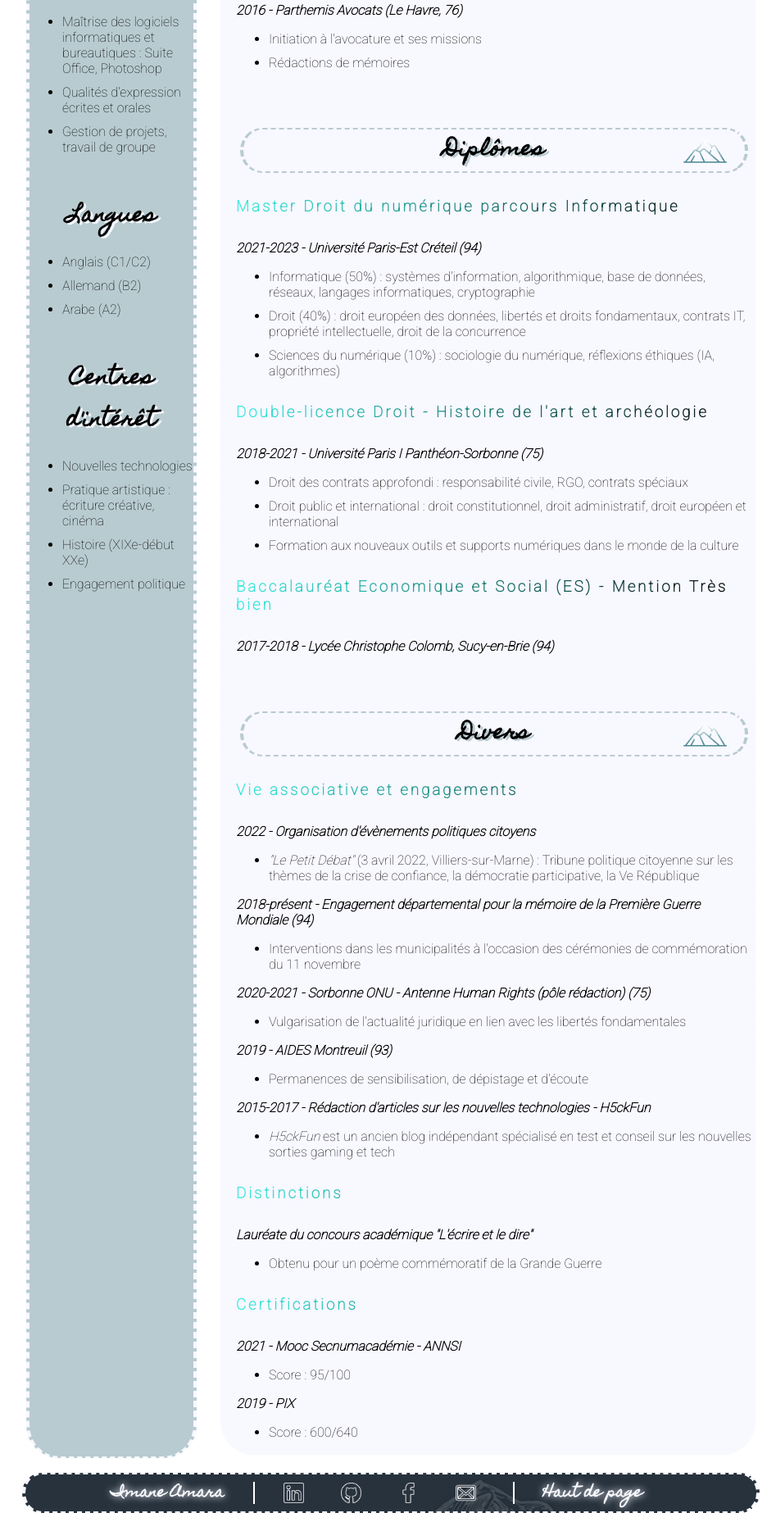
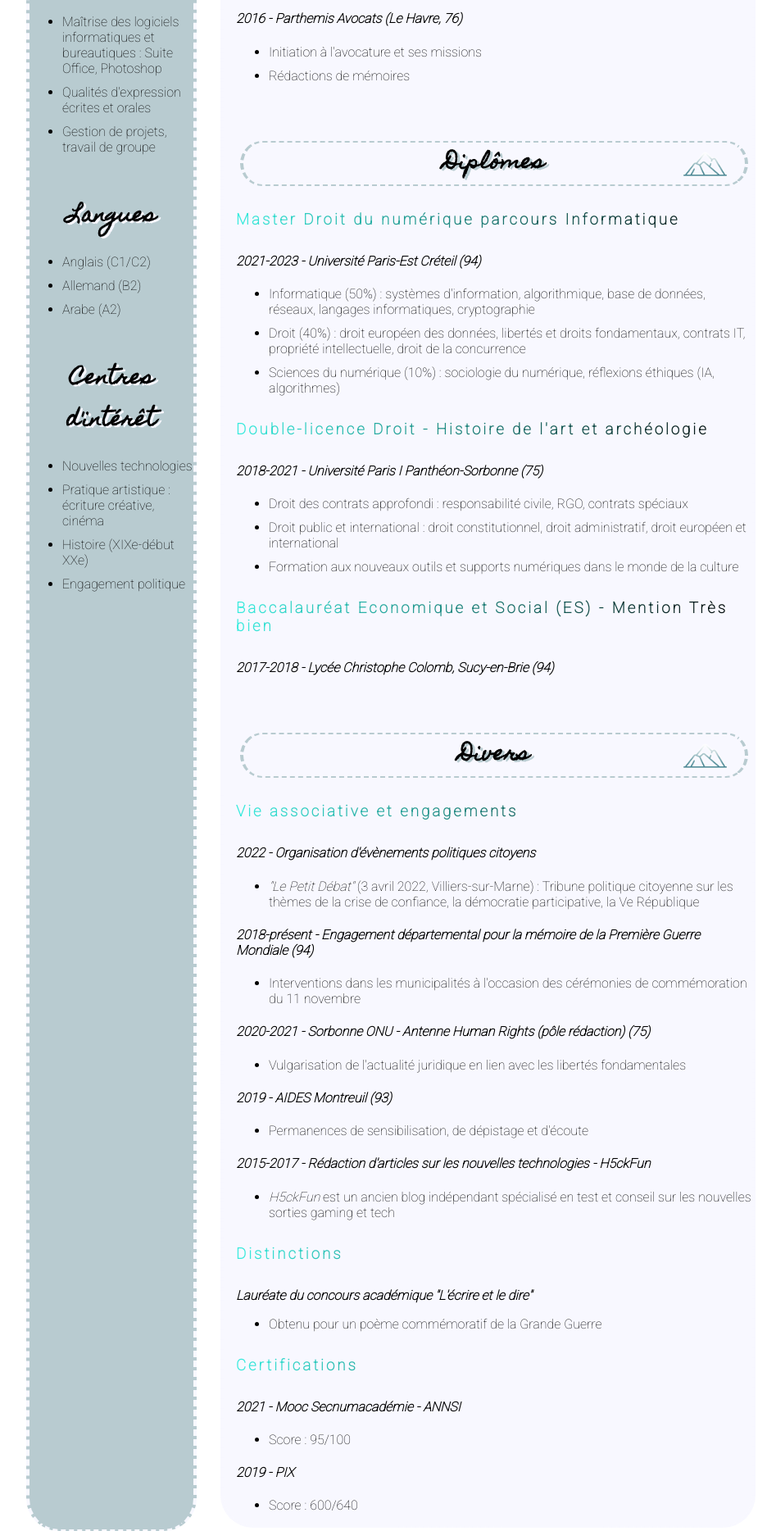
Before and after one commit to imaneamara/imaneamara, a plain HTML site: page cv.html in a window 1280 px wide. Shown: the part 732-2600 px from the top of the page at 82% size, without its empty margins (170-1117 px from the left). Drawn offline with Linux system fonts and the light colour scheme.

Commit message:
corrections w/ validator

```diff
--- a/cv.html
+++ b/cv.html
@@ -91,7 +91,7 @@
             <div id="Experiences"><h2><b>Expériences</b><img class="mountainh2" src="images/icon.png" alt="montagne"></h2>
 
 		  		<h3>Déléguée à la protection des données - Juriste IT</h3>
-			<p><i>2021-2023 - Guerbet Groupe, Villepinte (93)</i>
+				<h4>2021-2023 - Guerbet Groupe, Villepinte (93)</h4>
 			<ul>
 			<li>
 			Gouvernance RGPD globale
@@ -103,10 +103,9 @@
 			Privacy notices, politiques, formations
 		    </li>
 			</ul>
-			</p>
 
 		<h3>Aide-soignante (remplacement de vacances)</h3>
-			<p><b><i>2018-2020 - Hôpital Emile Roux AP-HP (Limeil-Brévannes, 94)</b></i>
+			<h4>2018-2020 - Hôpital Emile Roux AP-HP (Limeil-Brévannes, 94)</h4>
 			<ul>
 			<li>
 			Prérogatives du fonctionnaire hospitalier
@@ -118,10 +117,9 @@
 			Manipulation de bases de données HDS (Actipidos)
 		    </li>
 			</ul>
-			</p>
 
 		<h3>Stagiaire - Droit de la famille</h3>
-            <p><b><i>2016 - Parthemis Avocats (Le Havre, 76)</b></i>
+            <h4>2016 - Parthemis Avocats (Le Havre, 76)</h4>
 			<ul>
 			<li>
 			Initiation à l'avocature et ses missions
@@ -135,7 +133,7 @@
 
 		 <div id="Diplomes"><h2><b>Diplômes</b><img class="mountainh2" src="images/icon.png" alt="montagne"></h2>
 		 <h3>Master Droit du numérique parcours Informatique</h3>
-			<p><b><i>2021-2023 - Université Paris-Est Créteil (94)</b></i>
+			<h4>2021-2023 - Université Paris-Est Créteil (94)</h4>
 			<ul>
 			<li>
 			 Informatique (50%) : systèmes d'information, algorithmique, base de données, réseaux, langages informatiques, cryptographie
@@ -147,9 +145,9 @@
 			 Sciences du numérique (10%) : sociologie du numérique, réflexions éthiques (IA, algorithmes)
 				</li>
 			  </ul>
-			  </p>
+
 		<h3>Double-licence Droit - Histoire de l'art et archéologie</h3>
-			<p><b><i>2018-2021 - Université Paris I Panthéon-Sorbonne (75)</b></i>
+			<h4>2018-2021 - Université Paris I Panthéon-Sorbonne (75)</h4>
 			<ul>
 			<li>
 			Droit des contrats approfondi : responsabilité civile, RGO, contrats spéciaux
@@ -163,47 +161,45 @@
 			  </ul>
 			  </p>
 		<h3>Baccalauréat Economique et Social (ES) - Mention Très bien</h3>
-			<p><b><i>2017-2018 - Lycée Christophe Colomb, Sucy-en-Brie (94)</b></i>
-			  </p>
+			<h4>2017-2018 - Lycée Christophe Colomb, Sucy-en-Brie (94)</h4>
 </div>
 
                   <div id="Divers"><h2><b>Divers</b><img class="mountainh2" src="images/icon.png" alt="montagne"></h2>
 		<h3>Vie associative et engagements</h3>
-			<p><b><i>2022 - Organisation d'évènements politiques citoyens</b></i>
+			<h4>2022 - Organisation d'évènements politiques citoyens</h4>
 			<ul>
 			<li>
 				<i>"Le Petit Débat"</i> (3 avril 2022, Villiers-sur-Marne) : Tribune politique citoyenne sur les thèmes de la crise de confiance, la démocratie participative, la Ve République
 			</li>
 			  </ul>
-			  </p>
-			<p><b><i>2018-présent - Engagement départemental pour la mémoire de la Première Guerre Mondiale (94)</b></i>
+
+			<h4>2018-présent - Engagement départemental pour la mémoire de la Première Guerre Mondiale (94)</h4>
 			<ul>
 			<li>
 			Interventions dans les municipalités à l'occasion des cérémonies de commémoration du 11 novembre
 			</li>
 			  </ul>
-			  </p>
-			<p><b><i>2020-2021 - Sorbonne ONU - Antenne Human Rights (pôle rédaction) (75)</b></i>
+
+			<h4>2020-2021 - Sorbonne ONU - Antenne Human Rights (pôle rédaction) (75)</h4>
 			<ul>
 			<li>
 			Vulgarisation de l'actualité juridique en lien avec les libertés fondamentales
 			</li>
 			  </ul>
-			  </p>
-			<p><b><i>2019 - AIDES Montreuil (93)</b></i>
+
+			<h4>2019 - AIDES Montreuil (93)</h4>
 			<ul>
 			<li>
 			Permanences de sensibilisation, de dépistage et d'écoute
 			</li>
 			  </ul>
-			</p>
-			<p><b><i>2015-2017 - Rédaction d'articles sur les nouvelles technologies - H5ckFun</b></i>
+
+			<h4>2015-2017 - Rédaction d'articles sur les nouvelles technologies - H5ckFun</h4>
 			<ul>
 			<li>
 				<i>H5ckFun</i> est un ancien blog indépendant spécialisé en test et conseil sur les nouvelles sorties gaming et tech
 			</li>
 			  </ul>
-			  </p>
 
                 <h3>Distinctions</h3>
 			<p><b><i>Lauréate du concours académique "L'écrire et le dire"</b></i>
@@ -215,20 +211,19 @@
 			</p>
 
 		<h3>Certifications</h3>
-			<p><b><i>2021 - Mooc Secnumacadémie - ANNSI</b></i>
+			<h4>2021 - Mooc Secnumacadémie - ANNSI</h4>
 			<ul>
 			<li>
 			Score : 95/100
 			</li>
 			  </ul>
-			  </p>
-			<p><b><i>2019 - PIX</b></i>
+
+			<h4>2019 - PIX</h4>
 			<ul>
 			<li>
 			Score : 600/640
 			</li>
 			  </ul>
-			  </p>
 </div>
 </div>
 
--- a/style_cv.css
+++ b/style_cv.css
@@ -185,6 +185,10 @@ body{
 	-webkit-text-fill-color: transparent
  }
 
+ .adroite h4 {
+    font-style: italic;
+    font-weight: bold;
+ }
 
  .adroite div {
     margin-bottom: 70px;
```
